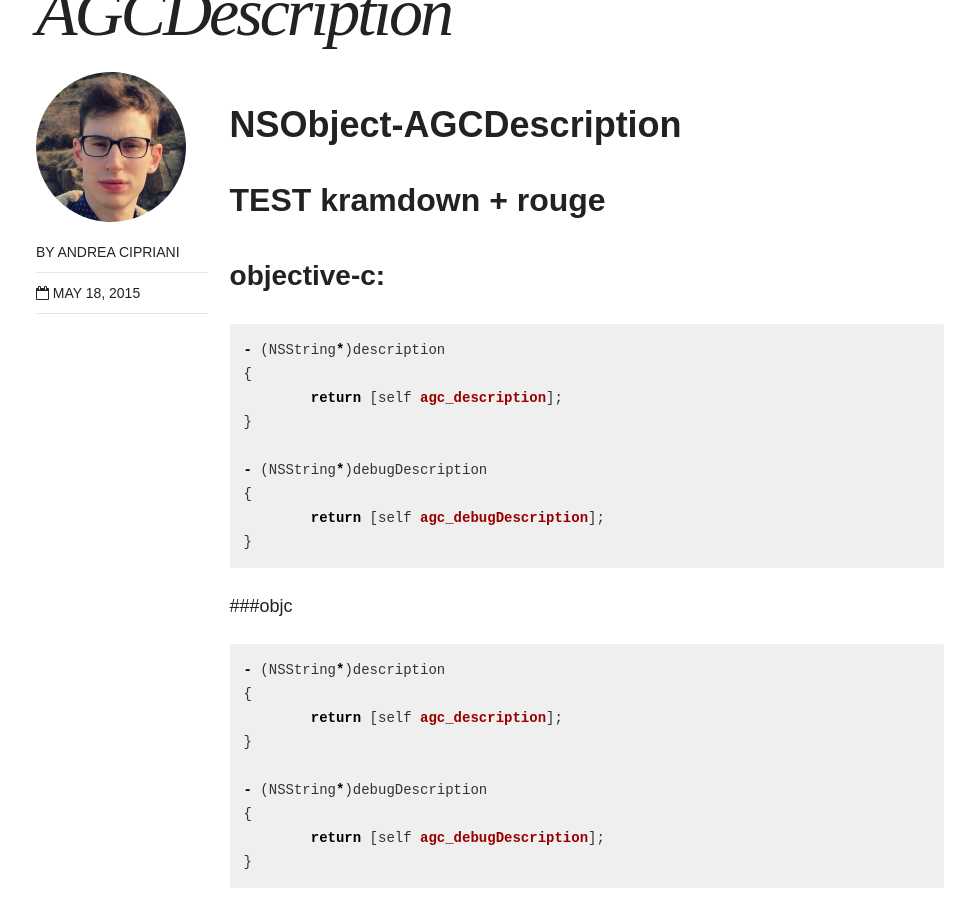
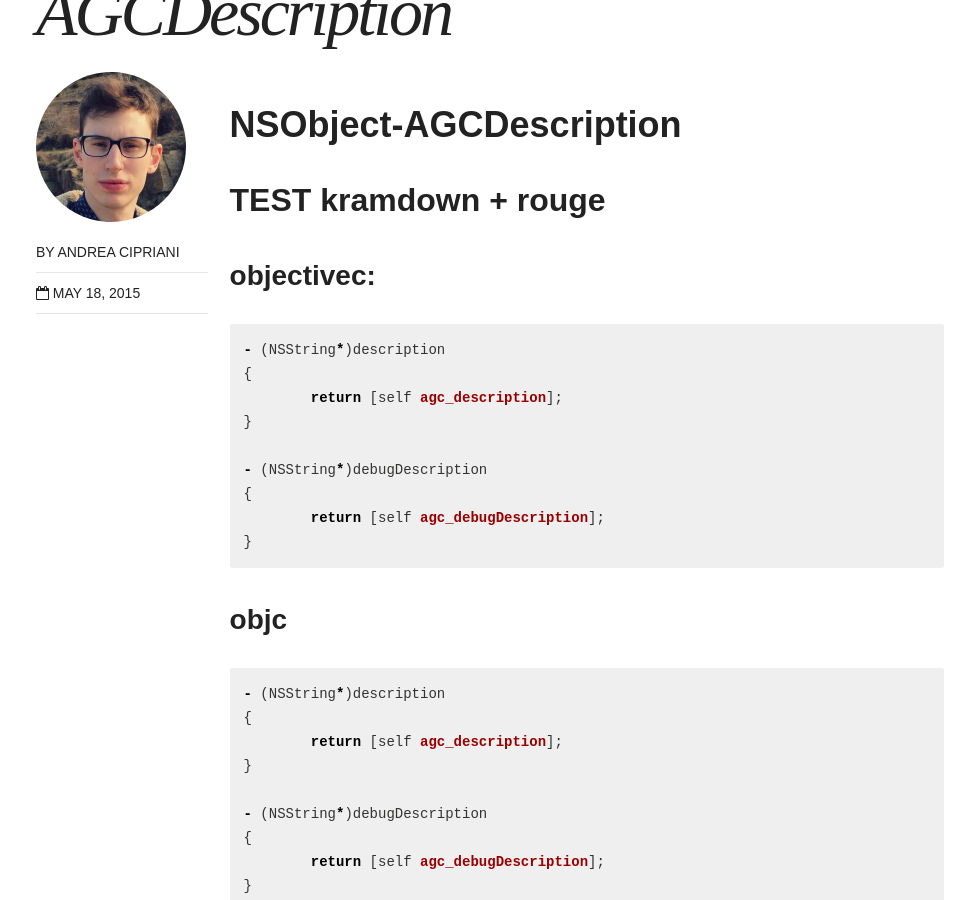
Before and after one commit to andreacipriani/andreacipriani.github.io, a Jekyll site: the page built from _posts/blog/2015-05-18-AGCDescription.md, in a window 1280 px wide and 900 px high, scrolled down 500 px. Shown: the whole window, without its empty margins (150-1125 px from the left). Built offline with Jekyll 4.4.1, drawn with Linux system fonts in a browser that asks for light colours; nearby versions of some CDN libraries.

Commit message:
testing syntax markdown

````diff
--- a/_posts/blog/2015-05-18-AGCDescription.md
+++ b/_posts/blog/2015-05-18-AGCDescription.md
@@ -14,9 +14,9 @@ date: 2015-05-18T14:00:00-02:00
 
 ## TEST kramdown + rouge
 
-### objective-c:
+### objectivec:
 
-```objective-c
+```objectivec
 - (NSString*)description
 {
 	return [self agc_description];
@@ -28,7 +28,7 @@ date: 2015-05-18T14:00:00-02:00
 }
 ```
 
-###objc
+### objc
 
 ```objc
 - (NSString*)description
````
